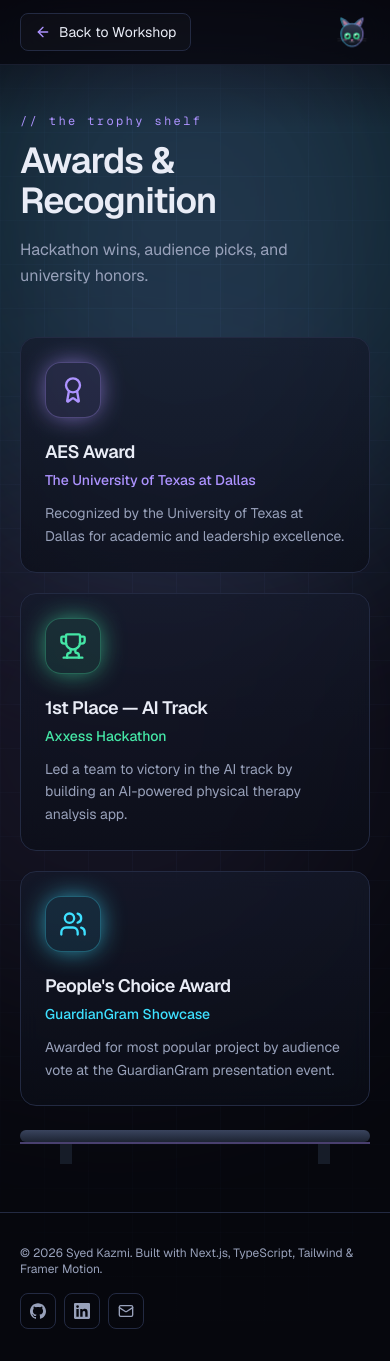
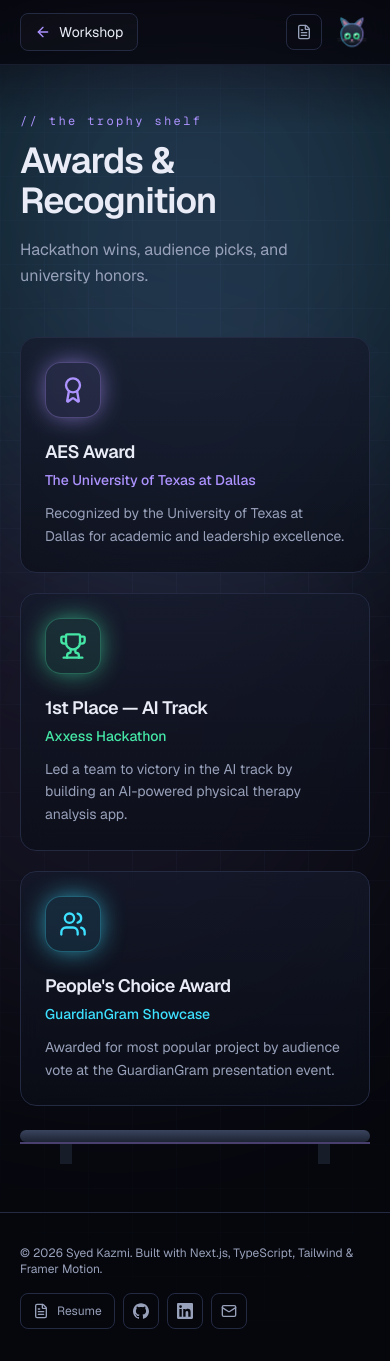
Before and after one commit to syedkazmi14/syed-portfolio, a Next.js app: page /awards in a window 390 px wide. Built offline with nearby package versions, Linux system fonts and the light colour scheme.

Commit message:
mobile bug fixes

```diff
--- a/components/AboutSection.tsx
+++ b/components/AboutSection.tsx
@@ -21,7 +21,7 @@
 /** "About" intro: identity rail + confident bio + quick stats. */
 export function AboutIntro() {
   return (
-    <div className="grid gap-8 lg:grid-cols-[300px_1fr]">
+    <div className="grid grid-cols-1 gap-8 lg:grid-cols-[300px_1fr]">
       {/* identity rail */}
       <Reveal>
         <div className="panel rounded-2xl border border-line p-6">
--- a/components/AwardsShelf.tsx
+++ b/components/AwardsShelf.tsx
@@ -17,7 +17,7 @@
 export function AwardsShelf() {
   return (
     <div>
-      <StaggerGroup className="grid gap-5 sm:grid-cols-2 lg:grid-cols-3">
+      <StaggerGroup className="grid grid-cols-1 gap-5 sm:grid-cols-2 lg:grid-cols-3">
         {awards.map((award) => {
           const a = getAccent(award.accent);
           const Icon = iconById[award.id] ?? Trophy;
--- a/components/ContactPanel.tsx
+++ b/components/ContactPanel.tsx
@@ -44,7 +44,9 @@
 /** Contact methods + frontend-only message form. */
 export function ContactPanel() {
   return (
-    <div className="grid gap-6 lg:grid-cols-2">
+    // explicit cols-1: an implicit auto track sizes to max-content and lets
+    // the nowrap link values overflow narrow screens
+    <div className="grid grid-cols-1 gap-6 lg:grid-cols-2">
       <Reveal>
         <div className="flex h-full flex-col gap-3">
           {methods.map(({ Icon, label, value, href }) => (
@@ -59,7 +61,10 @@
               <span className="grid h-11 w-11 shrink-0 place-items-center rounded-xl border border-line bg-white/[0.03] text-muted transition-colors group-hover:border-neon/50 group-hover:text-neon">
                 <Icon className="h-5 w-5" aria-hidden />
               </span>
-              <span className="min-w-0">
+              {/* must be block-level: min-width is ignored on inline elements,
+                  which let the nowrap value below blow out the column on small
+                  screens */}
+              <span className="block min-w-0 flex-1">
                 <span className="block text-sm font-medium text-ink">
                   {label}
                 </span>
--- a/components/PageShell.tsx
+++ b/components/PageShell.tsx
@@ -3,7 +3,7 @@
 import type { ReactNode } from "react";
 import Link from "next/link";
 import { motion, useReducedMotion } from "framer-motion";
-import { ArrowLeft, Mail } from "lucide-react";
+import { ArrowLeft, FileText, Mail } from "lucide-react";
 import { getAccent } from "@/lib/accents";
 import type { Accent } from "@/lib/types";
 import { siteConfig } from "@/data/site";
@@ -63,19 +63,37 @@
               )}
               aria-hidden
             />
-            Back to Workshop
+            <span>
+              <span className="hidden sm:inline">Back to&nbsp;</span>Workshop
+            </span>
           </Link>
 
+          <div className="flex items-center gap-3">
+            <a
+              href={siteConfig.links.resume}
+              target="_blank"
+              rel="noopener noreferrer"
+              aria-label="Resume (PDF)"
+              className={cn(
+                "inline-flex h-9 w-9 items-center justify-center rounded-lg border border-line text-muted transition-all hover:text-ink",
+                "sm:w-auto sm:gap-2 sm:px-3 sm:text-sm sm:text-ink",
+                a.borderHover,
+              )}
+            >
+              <FileText className="h-4 w-4" aria-hidden />
+              <span className="hidden sm:inline">Resume</span>
+            </a>
             <Link
               href="/"
               aria-label="Back to workshop"
               className="flex items-center gap-2.5"
             >
-            <span className="hidden font-mono text-xs text-muted sm:block">
+              <span className="hidden font-mono text-xs text-muted md:block">
                 {siteConfig.name}
               </span>
               <CatMascot className="h-9 w-9" />
             </Link>
+          </div>
         </div>
       </div>
 
@@ -111,6 +129,15 @@
             TypeScript, Tailwind &amp; Framer Motion.
           </p>
           <div className="flex items-center gap-2">
+            <a
+              href={siteConfig.links.resume}
+              target="_blank"
+              rel="noopener noreferrer"
+              className="inline-flex h-9 items-center gap-2 rounded-lg border border-line px-3 text-xs text-muted transition-all hover:border-neon/50 hover:text-neon"
+            >
+              <FileText className="h-4 w-4" aria-hidden />
+              Resume
+            </a>
             <a
               href={siteConfig.links.github}
               target="_blank"
--- a/components/ProjectGrid.tsx
+++ b/components/ProjectGrid.tsx
@@ -13,7 +13,7 @@
   projects?: Project[];
 }) {
   return (
-    <StaggerGroup className="grid gap-5 sm:grid-cols-2 lg:grid-cols-3">
+    <StaggerGroup className="grid grid-cols-1 gap-5 sm:grid-cols-2 lg:grid-cols-3">
       {projects.map((project) => (
         <motion.div key={project.id} variants={itemVariants} className="h-full">
           <ProjectCard project={project} />
--- a/components/ResearchBoard.tsx
+++ b/components/ResearchBoard.tsx
@@ -28,9 +28,9 @@
           </span>
         </div>
 
-        <div className="grid gap-6 lg:grid-cols-5">
+        <div className="grid grid-cols-1 gap-6 lg:grid-cols-5">
           {/* pinned project sketches */}
-          <div className="grid gap-4 sm:grid-cols-2 lg:col-span-3">
+          <div className="grid grid-cols-1 gap-4 sm:grid-cols-2 lg:col-span-3">
             {researchProjects.map((p) => (
               <PinnedCard key={p.id} project={p} />
             ))}
--- a/components/SkillsToolbox.tsx
+++ b/components/SkillsToolbox.tsx
@@ -27,7 +27,7 @@
 /** Skill categories rendered as toolbox "drawers". */
 export function SkillsToolbox() {
   return (
-    <StaggerGroup className="grid gap-5 sm:grid-cols-2 lg:grid-cols-3">
+    <StaggerGroup className="grid grid-cols-1 gap-5 sm:grid-cols-2 lg:grid-cols-3">
       {skills.map((cat) => {
         const a = getAccent(cat.accent);
         const Icon = iconMap[cat.icon] ?? Wrench;
--- a/components/WorkshopHub.tsx
+++ b/components/WorkshopHub.tsx
@@ -100,7 +100,8 @@
         <header className="absolute inset-x-0 top-0 z-30 flex items-center justify-between gap-4 px-5 py-4 sm:px-8 sm:py-5">
           <div className="flex items-center gap-3">
             <CatMascot className="h-11 w-11" idle />
-            <div className="leading-tight">
+            {/* on phones the neon sign carries the identity — text returns at sm: */}
+            <div className="hidden leading-tight sm:block">
               <p className="text-sm font-semibold tracking-tight text-ink">
                 {siteConfig.name}
               </p>
@@ -125,7 +126,7 @@
               target="_blank"
               rel="noopener noreferrer"
               aria-label="LinkedIn"
-              className="grid h-10 w-10 place-items-center rounded-lg border border-line bg-base/40 text-muted backdrop-blur-sm transition-all hover:border-neon/50 hover:text-neon"
+              className="hidden h-10 w-10 place-items-center rounded-lg border border-line bg-base/40 text-muted backdrop-blur-sm transition-all hover:border-neon/50 hover:text-neon sm:grid"
             >
               <LinkedinIcon className="h-4 w-4" aria-hidden />
             </a>
```
Lines whose indentation alone changed are shown as unchanged.
